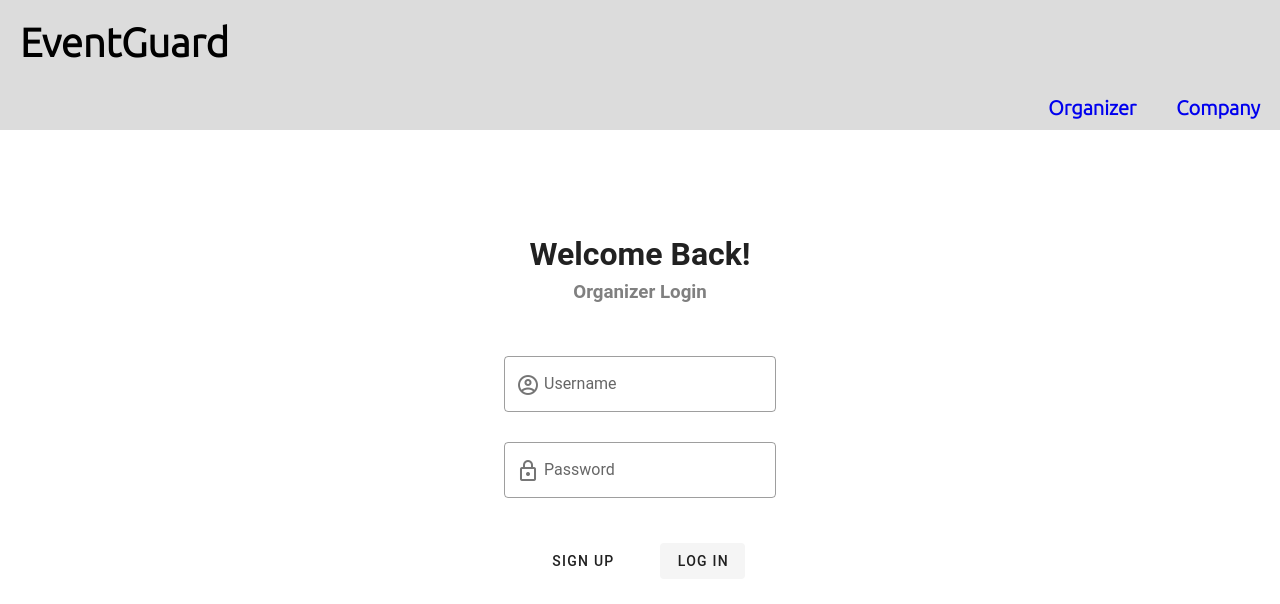
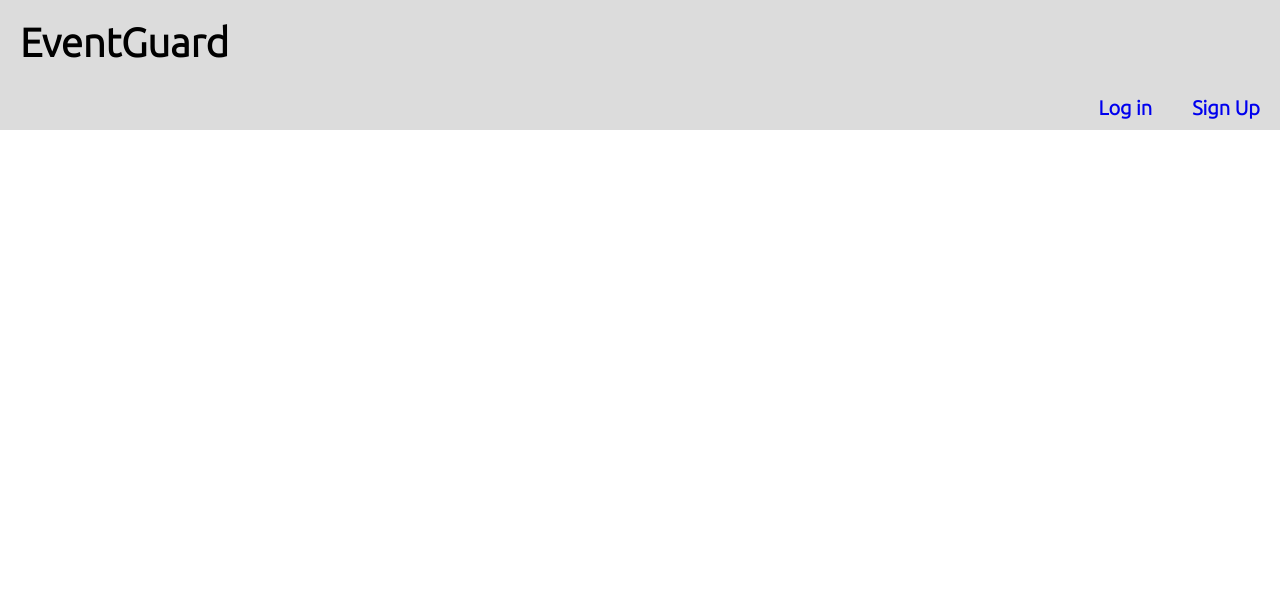
Before and after one commit to Maxim2012-dev/Project-Web-Technologies, a Vue app in the folder event-guard/: page / in a window 1280 px wide. Shown: the top 604 px of the page. Built offline with nearby package versions, Linux system fonts and the light colour scheme.

Commit message:
added Vue Router

```diff
--- a/event-guard/package.json
+++ b/event-guard/package.json
@@ -16,6 +16,7 @@
     "mongodb": "^4.12.0",
     "mongoose": "^6.7.2",
     "vue": "^2.6.14",
+    "vue-router": "^2.8.1",
     "vuetify": "^2.6.0"
   },
   "devDependencies": {
--- a/event-guard/src/App.vue
+++ b/event-guard/src/App.vue
@@ -5,23 +5,19 @@
         <h1 id="title">EventGuard</h1>
       </div>
       <div class="nav-container">
-        <a href="#" @click="display_login_message('Organizer')">Organizer</a>
-        <a href="#" @click="display_login_message('Company')">Company</a>
+        <ul>
+          <li><router-link to="/login" exact>Log in</router-link></li>
+          <li><router-link to="/register" exact>Sign Up</router-link></li>
+        </ul>
       </div>
     </div>
-    <LoginForm v-if="this.form_toggle" @register-event="display_register_message" :login_type="message_type">
-    </LoginForm>
-    <SignUpForm v-else @login-event="display_login_message" :register_type="message_type">
-    </SignUpForm>
+    <router-view></router-view>
   </div>
 </template>
 
 <script>
-import SignUpForm from './components/SignUpForm.vue';
-import LoginForm from './components/LoginForm.vue';
 export default {
   name: "App",
-  components: { SignUpForm, LoginForm },
   data() {
     return {
       form_toggle: true,
@@ -49,6 +45,16 @@ export default {
   font-size: 40px;
 }
 
+ul {
+  list-style-type: none;
+  margin: 0;
+}
+
+li {
+  display: inline-block;
+  margin: 10px 0px;
+}
+
 .header-container {
   background-color: gainsboro;
 }
@@ -60,14 +66,18 @@ export default {
 }
 
 .nav-container a {
+  padding: 10px 20px;
+  font-size: 20px;
   text-decoration: none;
-  margin: 10px 20px;
   font-weight: bold;
-  font-family: 'Ubuntu', Helvetica, sans-serif;
-  font-size: 20px;
 }
 
 .nav-container a:hover{
   color: black;
 }
+
+.router-link-active {
+  background: #eee;
+  color: #444;
+}
 </style>
--- /dev/null
+++ b/event-guard/src/components/HomePage.vue
@@ -0,0 +1,15 @@
+<template>
+    <v-app>
+
+    </v-app>
+  </template>
+
+  <script>
+  export default {
+
+  }
+  </script>
+
+  <style>
+
+  </style>
--- a/event-guard/src/main.js
+++ b/event-guard/src/main.js
@@ -1,10 +1,19 @@
 import Vue from 'vue'
 import App from './App.vue'
 import vuetify from './plugins/vuetify'
+import VueRouter from 'vue-router'
+import Routes from './routes'
 
 Vue.config.productionTip = false
+Vue.use(VueRouter);
+
+const router = new VueRouter({
+  routes: Routes,
+  mode: 'history'
+})
 
 new Vue({
   vuetify,
-  render: h => h(App)
+  render: h => h(App),
+  router: router
 }).$mount('#app')
--- /dev/null
+++ b/event-guard/src/routes.js
@@ -0,0 +1,9 @@
+import HomePage from './components/HomePage.vue';
+import LoginForm from './components/LoginForm.vue';
+import SignUpForm from './components/SignUpForm.vue';
+
+export default [
+    { path:'/', component:HomePage},
+    { path:'/login', component:LoginForm},
+    { path:'/register', component:SignUpForm}
+]
```
Also changed, not shown: 1 other file (tests, documents, lock files or other folders).
